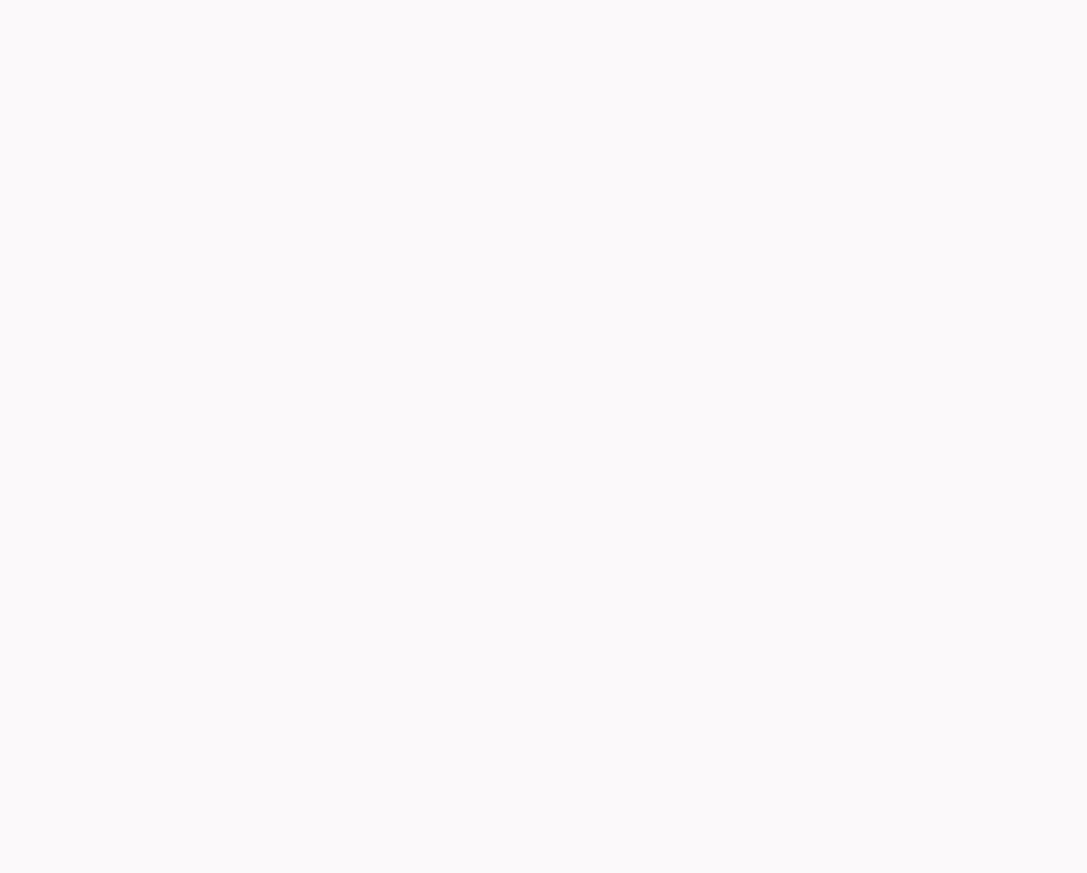
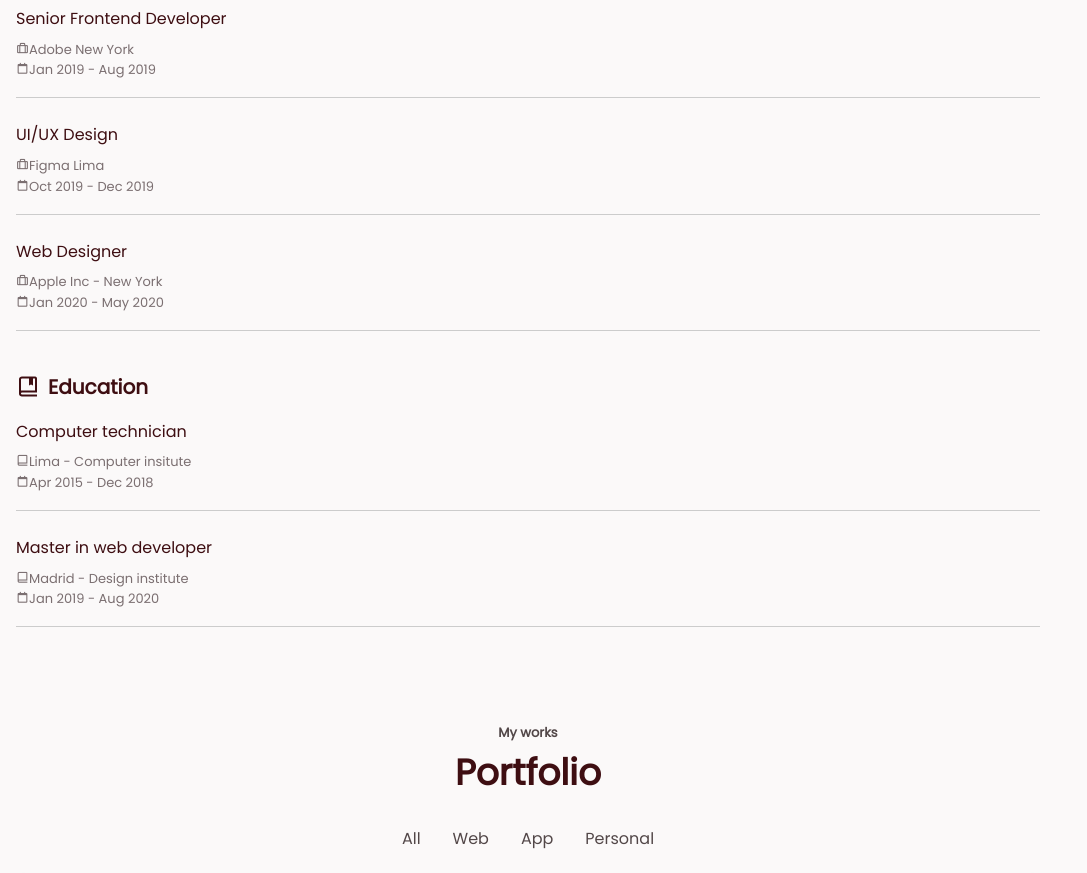
Before and after one commit to ReyVega/Web-Portfolio, a React (Create React App) app: page / in a window 1280 px wide. Shown: the part 1900-2773 px from the top of the page, without its empty margins (0-1087 px from the left). Before the commit the page ends 1692 px from the top, so only its background shows below. Built offline with nearby package versions, Linux system fonts and the light colour scheme.

Commit message:
Adds Qualification and Portfolio section

```diff
--- a/src/App.tsx
+++ b/src/App.tsx
@@ -2,26 +2,8 @@
 import Header from "./components/Header/Header";
 import Home from "./components/Sections/Home";
 import About from "./components/Sections/About";
-
-// const sections = document.querySelectorAll('section[id]')
-
-// function scrollActive() {
-//     const scrollY = window.pageYOffset
-
-//     sections.forEach(current =>{
-//         const sectionHeight = current.offsetHeight
-//         const sectionTop = current.OffsetTop - 50
-
-//         const sectionId = current.getAttribute('id')
-
-//         if (scrollY > sectionTop && scrollY <= sectionTop + sectionHeight) {
-//             document.querySelector('nav__menu a[href*=' + sectionId + ']').classList.add('active-link')
-//         } else {
-//             document.querySelector('nav__menu a[href*=' + sectionId + ']').classList.remove('active-link')
-//         }
-//     });
-// }
-// window.addEventListener('scroll', scrollActive)
+import Qualification from "./components/Sections/Qualification";
+import Portfolio from "./components/Sections/Portfolio";
 
 function App() {
   const sectionRefs: RefObject<HTMLElement>[] = Array.from({ length: 4 }, () =>
@@ -37,7 +19,7 @@
 
     sectionRefs.forEach((ref, index) => {
       const sectionHeight = ref.current?.offsetHeight;
-      const sectionTop = (ref.current) ? ref.current?.offsetTop - 50 : 0;
+      const sectionTop = ref.current ? ref.current?.offsetTop - 50 : 0;
 
       if (sectionTop && sectionHeight) {
         if (scrollY > sectionTop && scrollY <= sectionTop + sectionHeight) {
@@ -53,11 +35,13 @@
 
   return (
     <div>
-      <Header reference={linkRefs}/>
+      <Header reference={linkRefs} />
 
       <main className="l-main">
         <Home reference={sectionRefs[0]} />
         <About reference={sectionRefs[1]} />
+        <Qualification reference={sectionRefs[2]} />
+        <Portfolio reference={sectionRefs[3]}/>
       </main>
     </div>
   );
--- a/src/components/Header/Header.tsx
+++ b/src/components/Header/Header.tsx
@@ -57,6 +57,7 @@
                   Home
                 </a>
               </li>
+
               <li className="nav__item">
                 <a
                   ref={props.reference[1]}
@@ -67,16 +68,18 @@
                   About
                 </a>
               </li>
+
               <li className="nav__item">
                 <a
                   ref={props.reference[2]}
-                  href="#services"
+                  href="#qualification"
                   className="nav__link"
                   onClick={hideMenu}
                 >
-                  Services
+                  Qualification
                 </a>
               </li>
+
               <li className="nav__item">
                 <a
                   ref={props.reference[3]}
@@ -87,6 +90,7 @@
                   Portfolio
                 </a>
               </li>
+
               <li className="nav__item">
                 <a
                   ref={props.reference[4]}
--- /dev/null
+++ b/src/components/Sections/Portfolio.tsx
@@ -0,0 +1,72 @@
+import { RefObject } from "react";
+// import mixitup from 'mixitup';
+import Profile from "../../assets/jojos.png";
+
+interface IPortfolio {
+  reference: RefObject<HTMLElement>;
+}
+
+
+// const mixer = mixitup('.portfolio__container', {
+//     selector: {
+//         target: '.portfolio__content',
+//     },
+//     animation: {
+//         duration: 400
+//     }
+// })
+
+function Portfolio(props: IPortfolio) {
+  return (
+    <div>
+      <section
+        ref={props.reference}
+        className="portfolio section bd-container"
+        id="portfolio"
+      >
+        <span className="section-subtitle">My works</span>
+        <h2 className="section-title">Portfolio</h2>
+
+        <div className="portfolio__nav">
+            <span className="portfolio__item" data-filter="all">All</span>
+            <span className="portfolio__item" data-filer=".web">Web</span>
+            <span className="portfolio__item" data-filter=".app">App</span>
+            <span className="portfolio__item" data-filter=".personal">Personal</span>
+        </div>
+
+
+        <div className="portfolio__container bd-grid">
+            <div className="portfolio__content">
+                <a href="/#"><img src={Profile} alt="" className="portfolio__img"/></a>
+                <div className="portfolio__data">
+                    <span className="portfolio__subtitle">Web Development</span>
+                    <a href="/#"><h2 className="portfolio__title">New portfolio item</h2></a>
+                    <a href="/#" className="button button-link">View details</a>
+                </div>
+            </div>
+
+            <div className="portfolio__content">
+                <a href="/#"><img src={Profile} alt="" className="portfolio__img"/></a>
+                <div className="portfolio__data">
+                    <span className="portfolio__subtitle">Web Development</span>
+                    <a href="/#"><h2 className="portfolio__title">New portfolio item</h2></a>
+                    <a href="/#" className="button button-link">View details</a>
+                </div>
+            </div>
+
+            <div className="portfolio__content">
+                <a href="/#"><img src={Profile} alt="" className="portfolio__img"/></a>
+                <div className="portfolio__data">
+                    <span className="portfolio__subtitle">Web Development</span>
+                    <a href="/#"><h2 className="portfolio__title">New portfolio item</h2></a>
+                    <a href="/#" className="button button-link">View details</a>
+                </div>
+            </div>
+
+        </div>
+      </section>
+    </div>
+  );
+}
+
+export default Portfolio;
--- /dev/null
+++ b/src/components/Sections/Qualification.tsx
@@ -0,0 +1,122 @@
+import { RefObject } from "react";
+
+interface IQualification {
+  reference: RefObject<HTMLElement>;
+}
+
+function Qualification(props: IQualification) {
+  return (
+    <div>
+      <section
+        ref={props.reference}
+        className="qualification section bd-container"
+        id="qualification"
+      >
+        <span className="section-subtitle">Experience and education</span>
+        <h2 className="section-title">Qualification</h2>
+
+        <div className="qualification__container bd-grid">
+          <div className="qualification__content">
+            <h2 className="qualification__title">
+              <i className="bx bx-briefcase-alt qualification__title-icon" />
+              Work Experience
+            </h2>
+            <div className="bd-grid">
+              <div className="qualification__data">
+                <h3 className="qualification__area">
+                  Senior Frontend Developer
+                </h3>
+
+                <div className="qualification__box">
+                  <span className="qualification__work">
+                    <i className="bx bx-briefcase-alt qualification__icon" />
+                    Adobe New York
+                  </span>
+
+                  <span className="qualification__work">
+                    <i className="bx bx-calendar-alt qualification__icon" />
+                    Jan 2019 - Aug 2019
+                  </span>
+                </div>
+              </div>
+
+              <div className="qualification__data">
+                <h3 className="qualification__area">UI/UX Design</h3>
+
+                <div className="qualification__box">
+                  <span className="qualification__work">
+                    <i className="bx bx-briefcase-alt qualification__icon" />
+                    Figma Lima
+                  </span>
+
+                  <span className="qualification__work">
+                    <i className="bx bx-calendar-alt qualification__icon" />
+                    Oct 2019 - Dec 2019
+                  </span>
+                </div>
+              </div>
+
+              <div className="qualification__data">
+                <h3 className="qualification__area">Web Designer</h3>
+
+                <div className="qualification__box">
+                  <span className="qualification__work">
+                    <i className="bx bx-briefcase-alt qualification__icon" />
+                    Apple Inc - New York
+                  </span>
+
+                  <span className="qualification__work">
+                    <i className="bx bx-calendar-alt qualification__icon" />
+                    Jan 2020 - May 2020
+                  </span>
+                </div>
+              </div>
+            </div>
+          </div>
+
+          <div className="qualification__content">
+            <h2 className="qualification__title">
+              <i className="bx bx-book-bookmark qualification__title-icon" />
+              Education
+            </h2>
+            <div className="bd-grid">
+              <div className="qualification__data">
+                <h3 className="qualification__area">Computer technician</h3>
+
+                <div className="qualification__box">
+                  <span className="qualification__work">
+                    <i className="bx bx-book-alt qualification__icon" />
+                    Lima - Computer insitute
+                  </span>
+
+                  <span className="qualification__work">
+                    <i className="bx bx-calendar-alt qualification__icon" />
+                    Apr 2015 - Dec 2018
+                  </span>
+                </div>
+              </div>
+
+              <div className="qualification__data">
+                <h3 className="qualification__area">Master in web developer</h3>
+
+                <div className="qualification__box">
+                  <span className="qualification__work">
+                    <i className="bx bx-book-alt qualification__icon" />
+                    Madrid - Design institute
+                  </span>
+
+                  <span className="qualification__work">
+                    <i className="bx bx-calendar-alt qualification__icon" />
+                    Jan 2019 - Aug 2020
+                  </span>
+                </div>
+              </div>
+            </div>
+          </div>
+        </div>
+      </section>
+    </div>
+  );
+}
+
+export default Qualification;
--- a/src/index.css
+++ b/src/index.css
@@ -334,6 +334,16 @@
     background-color: var(--first-color-light);
 }
 
+.button-link {
+    background: none;
+    color: var(--first-color-dark);
+    padding: 0;
+}
+
+.button-link:hover {
+    background: none;
+}
+
 /*===== About =====*/
 .about__data {
     text-align: center;
@@ -356,3 +366,88 @@
     width: 220px;
     border-radius: .5rem;
 }
+
+/*===== Qualification =====*/
+.qualification__container {
+    row-gap: 2.5rem;
+}
+
+.qualification__title {
+    font-size: var(--h3-font-size);
+    color: var(--first-color);
+    margin-bottom: var(--mb-2);
+    display: flex;
+    align-items: center;
+}
+
+.qualification__title-icon {
+    font-size: 1.5rem;
+    margin-right: var(--mb-1);
+}
+
+.qualification__box {
+    padding-bottom: 1rem;
+    border-bottom: 1px solid #CCC;
+}
+
+.qualification__area {
+    font-size: var(--normal-font-size);
+    color: var(--first-color);
+    margin-bottom: var(--mb-1);
+    font-weight: var(--font-medium);
+}
+
+.qualification__icon, .qualification__work {
+    font-size: var(--smaller-font-size);
+    color: var(--first-color-light);
+}
+
+.qualification__work {
+    display: block;
+}
+
+/*===== Portfolio ======*/
+.portfolio__nav {
+    text-align: center;
+    margin-bottom: var(--mb-3);
+}
+
+.portfolio__item {
+    margin: 0 var(--mb-2);
+    cursor: pointer;
+}
+
+.portfolio__content {
+    background-color: #FFFFFF;
+    border-radius: .5rem;
+    overflow: hidden;
+    box-shadow: 0 4px 6px rgba(174, 190, 205, .3);
+}
+
+.portfolio__img {
+    width: 100%;
+    transition: .4s;
+}
+
+.portfolio__data {
+    padding: 1.5rem;
+}
+
+.portfolio__subtitle {
+    font-size: var(--small-font-size);
+    color: var(--first-color-light);
+}
+
+.portfolio__title {
+    font-size: var(--h3-font-size);
+    color: var(--first-color);
+    margin: var(--mb-2) 0;
+}
+
+.portfolio__content:hover {
+    box-shadow: 0 6px 8px rgba(174, 190, 205, .4);
+}
+
+.portfolio__content:hover .portfolio__img {
+    transform: scale(1.02);
+}
```
